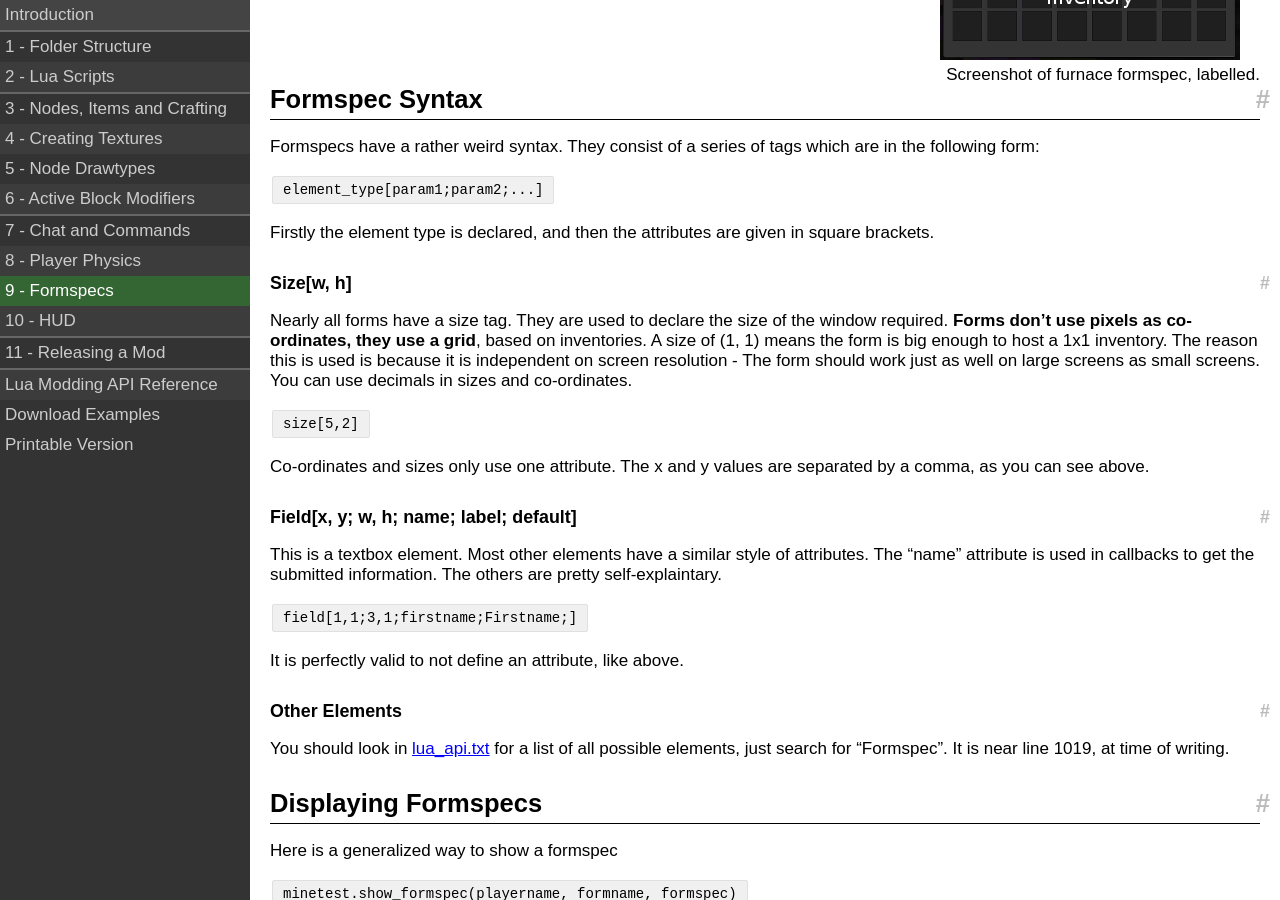
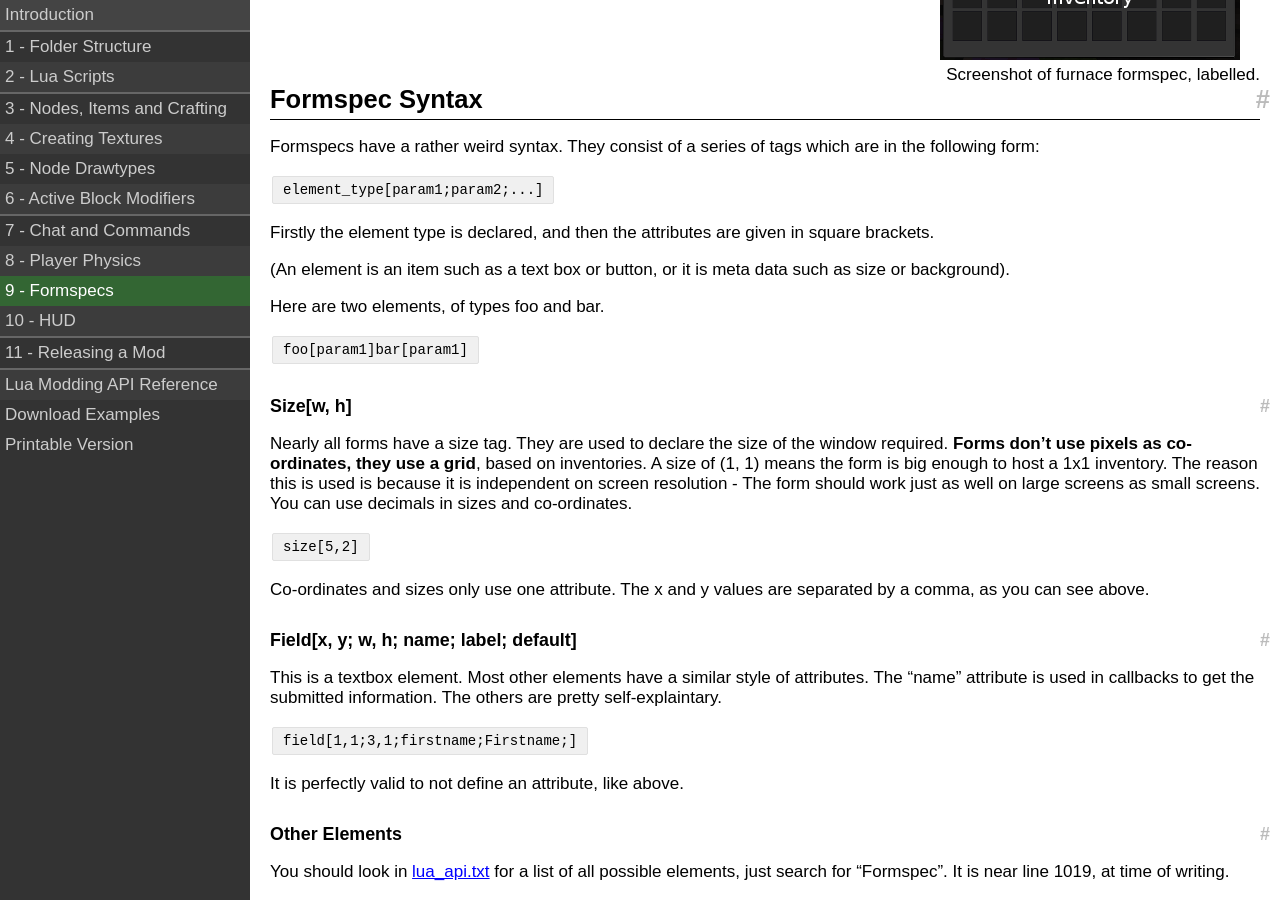
Before and after one commit to rubenwardy/minetest_modding_book, a Jekyll site: the page built from chapters/formspecs.md, in a window 1280 px wide and 900 px high, scrolled down 370 px. Built offline with Jekyll 4.4.1, drawn with Linux system fonts in a browser that asks for light colours; nearby versions of some CDN libraries.

Commit message:
Clarify on formspecs

```diff
--- a/chapters/formspecs.md
+++ b/chapters/formspecs.md
@@ -34,7 +34,15 @@ They consist of a series of tags which are in the following form:
 
 	element_type[param1;param2;...]
 
-Firstly the element type is declared, and then the attributes are given in square brackets.
+Firstly the element type is declared, and then the attributes are given
+in square brackets.
+
+(An element is an item such as a text box or button, or it is meta data such
+as size or background).
+
+Here are two elements, of types foo and bar.
+
+	foo[param1]bar[param1]
 
 ### Size[w, h]
 
```
